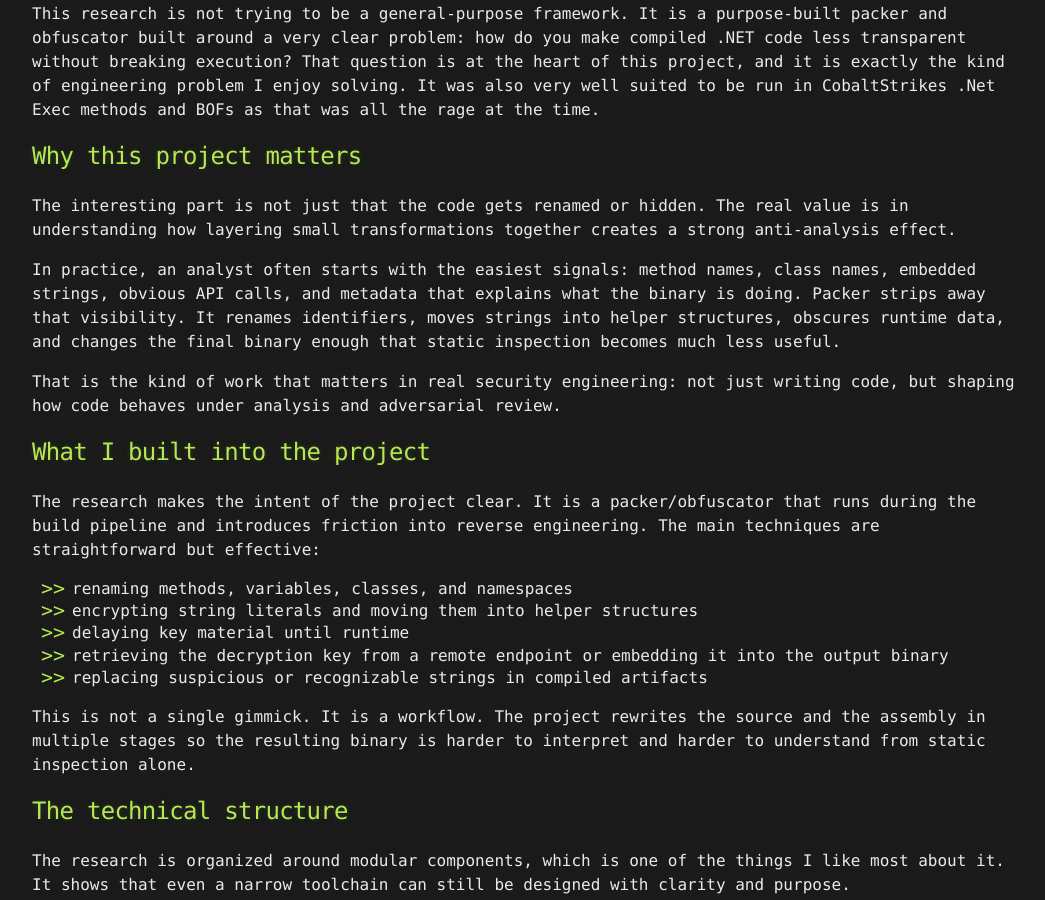
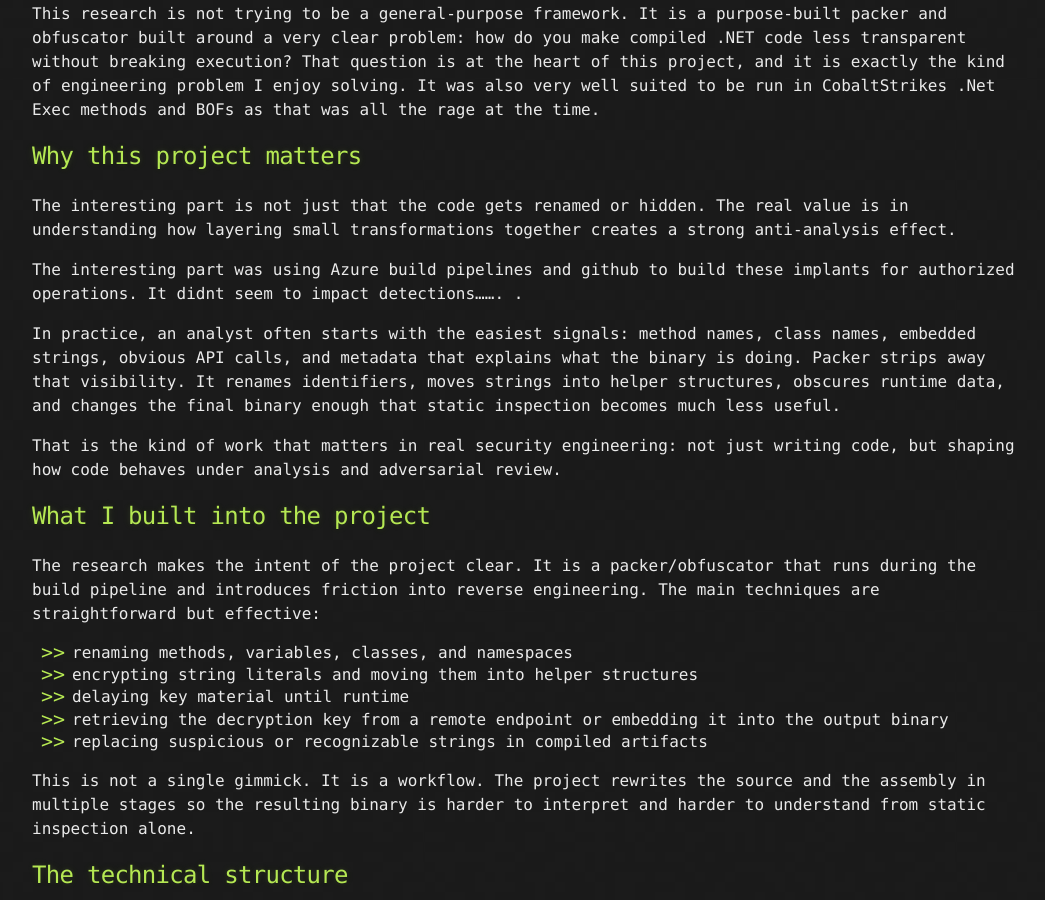
Before and after one commit to ceramicskate0/ceramicskate0.github.io, a Jekyll site: the page built from TheNotSoOldDaysOfRedTeaming.md, in a window 1280 px wide and 900 px high, scrolled down 453 px. Shown: the whole window, without its empty margins (108-1153 px from the left). Built offline with Jekyll 4.4.1, drawn with Linux system fonts in a browser that asks for light colours; our own code applies the rules of GitHub Pages for plain Markdown files.

Commit message:
Enhance project overview with Azure build pipeline insights
Added insights on using Azure build pipelines and GitHub for implant creation, noting minimal impact on detections.

```diff
--- a/TheNotSoOldDaysOfRedTeaming.md
+++ b/TheNotSoOldDaysOfRedTeaming.md
@@ -7,6 +7,8 @@ This research is not trying to be a general-purpose framework. It is a purpose-b
 ## Why this project matters
 
 The interesting part is not just that the code gets renamed or hidden. The real value is in understanding how layering small transformations together creates a strong anti-analysis effect.
+
+The interesting part was using Azure build pipelines and github to build these implants for authorized operations. It didnt seem to impact detections....... .
 
 In practice, an analyst often starts with the easiest signals: method names, class names, embedded strings, obvious API calls, and metadata that explains what the binary is doing. Packer strips away that visibility. It renames identifiers, moves strings into helper structures, obscures runtime data, and changes the final binary enough that static inspection becomes much less useful.
 
```
